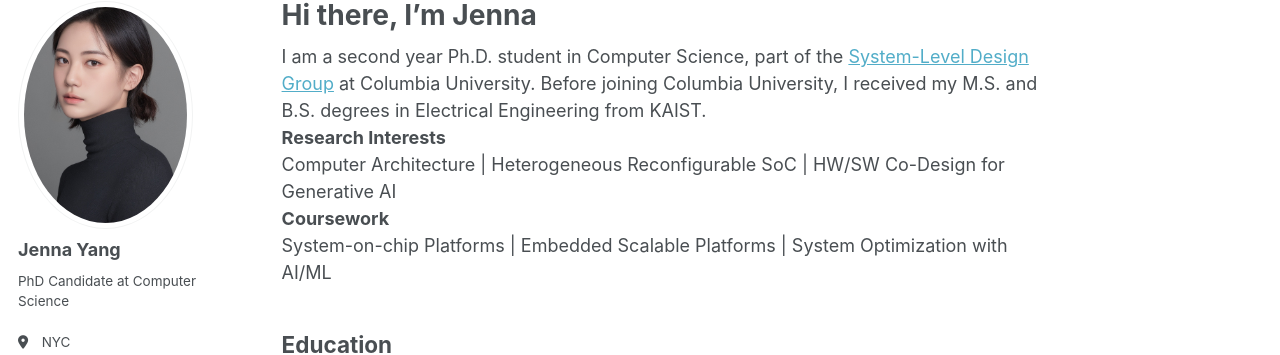
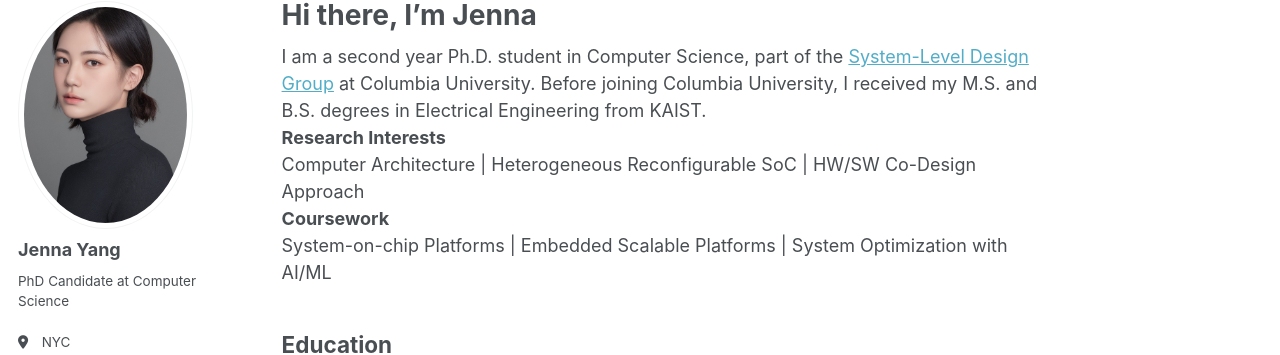
Before and after one commit to jenna-yang/jenna-yang.github.io, a Jekyll site: the page built from _pages/about.md, in a window 1280 px wide and 900 px high. Shown: the part 98-453 px from the top of the window. Built offline with Jekyll 4.4.1, drawn with Linux system fonts in a browser that asks for light colours; some web fonts are replaced.

Commit message:
Fix research interests (2)

```diff
--- a/_pages/about.md
+++ b/_pages/about.md
@@ -9,7 +9,7 @@
 
 I am a second year Ph.D. student in Computer Science, part of the [System-Level Design Group](https://www.cs.columbia.edu/~carloni/) at Columbia University. Before joining Columbia University, I received my M.S. and B.S. degrees in Electrical Engineering from KAIST. <br>
 **Research Interests**<br>
-Computer Architecture | Heterogeneous Reconfigurable SoC | HW/SW Co-Design for Generative AI
+Computer Architecture | Heterogeneous Reconfigurable SoC | HW/SW Co-Design Approach
 <br>
 **Coursework** <br>
 System-on-chip Platforms | Embedded Scalable Platforms | System Optimization with AI/ML
```
